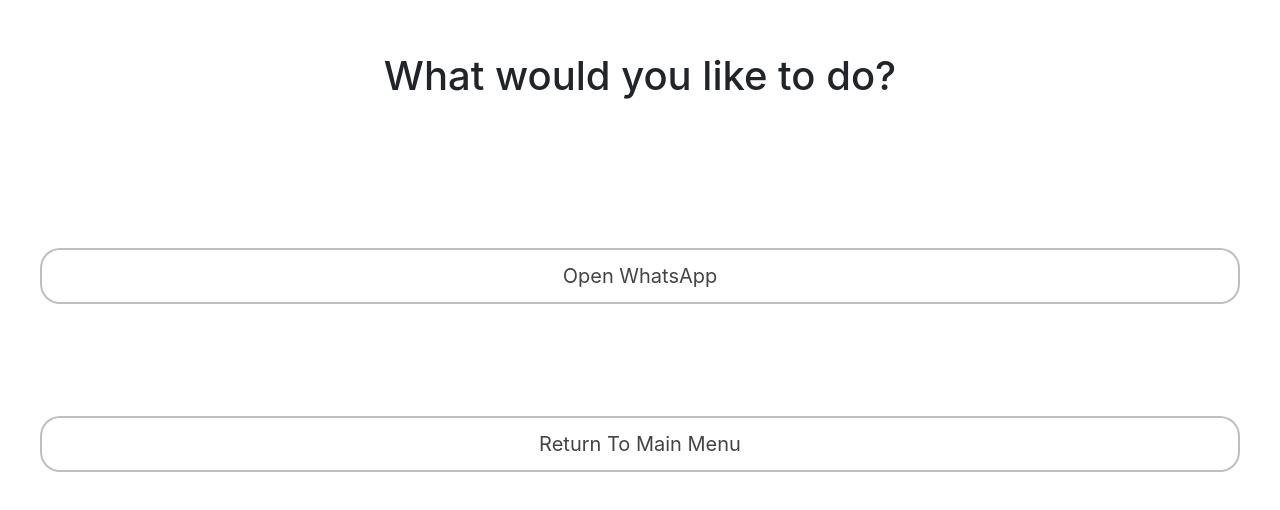
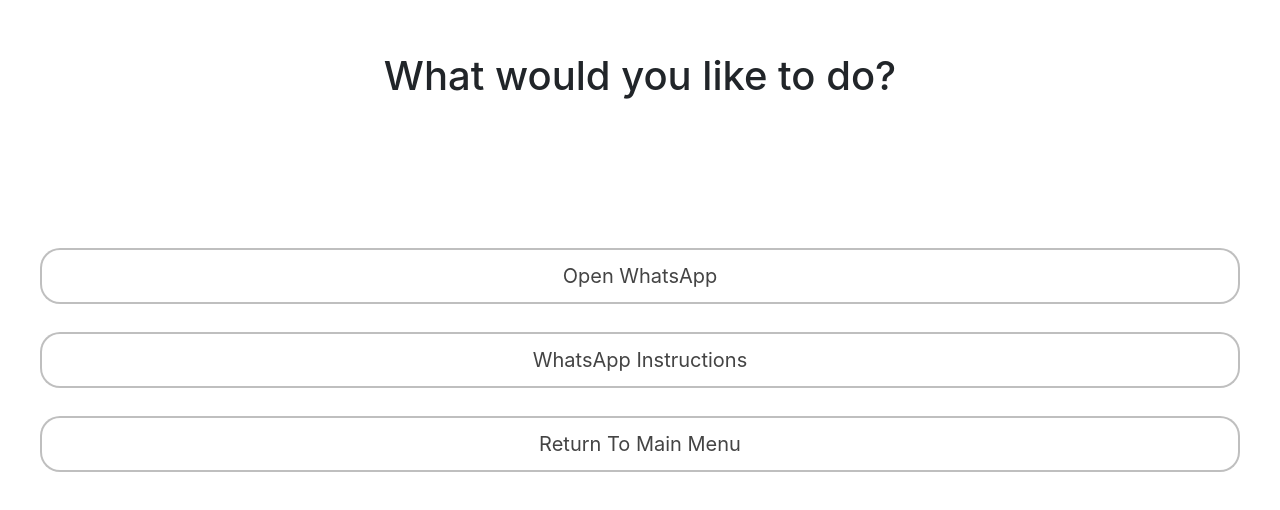
Before and after one commit to csc301-fall-2020/team-project-20-family-service-toronto, a React (Create React App) app in the folder deliverable-4/app/: page /WhatsApp in a window 1280 px wide. Shown: the part 108-618 px from the top of the page. Built offline with nearby package versions, Linux system fonts and the light colour scheme.

Commit message:
added an accidentally deleted button

```diff
--- a/deliverable-4/app/src/components/WhatsApp/WhatsApp.js
+++ b/deliverable-4/app/src/components/WhatsApp/WhatsApp.js
@@ -7,7 +7,7 @@
     constructor(props) {
         super(props);
         this.state = {
-            view: 0
+            view: false
         }
     }
 
@@ -44,7 +44,13 @@
                         </div>
 
                         <div className="button-div-whatsapp">
-
+                            <button
+                                className="button-whatsapp"
+                                onClick={() => this.setState({ view: true })}
+                                type="submit"
+                            >
+                                WhatsApp Instructions
+                            </button>
                         </div>
                         <div className="button-div-whatsapp">
                             <button
```
